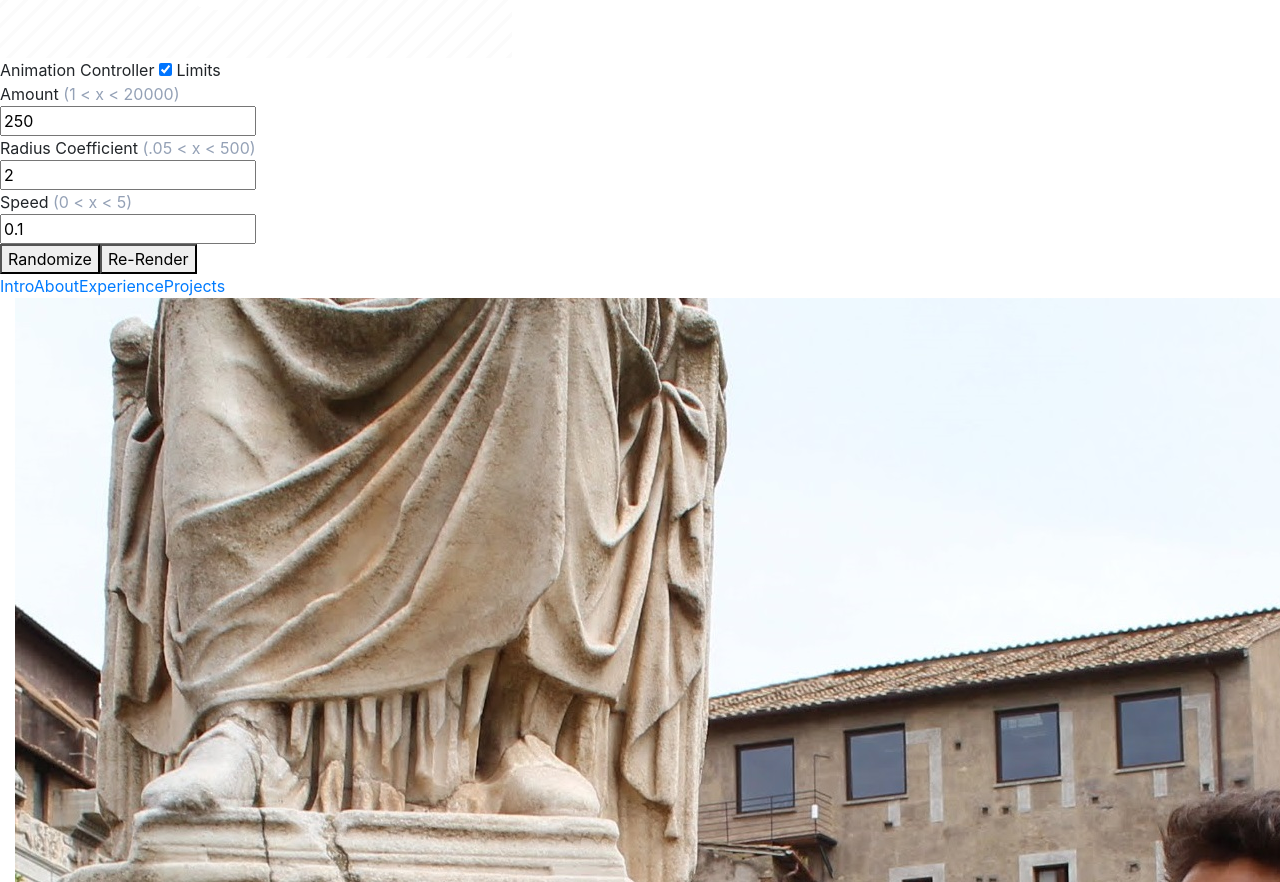
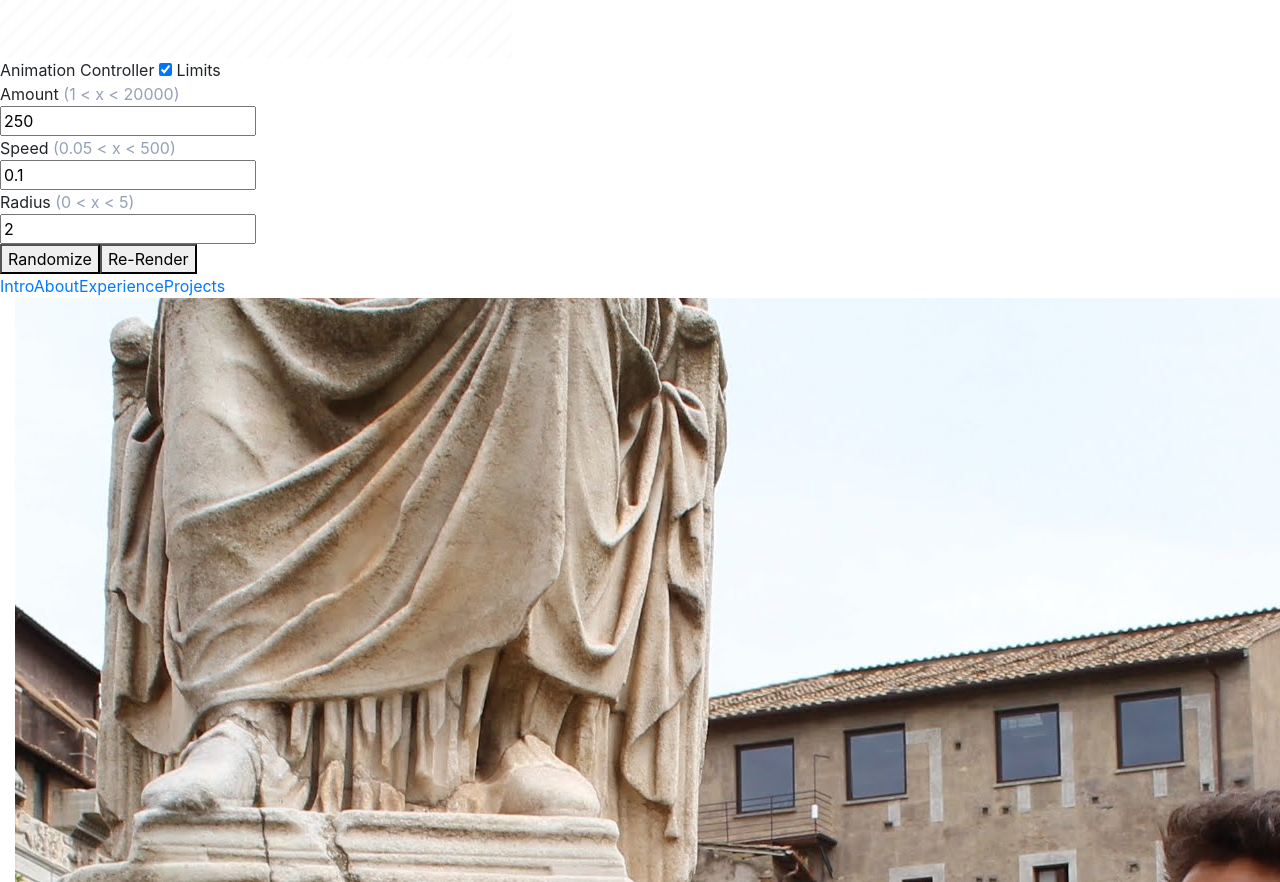
Before and after one commit to neekode/portfolio-v3, a React app: page / in a window 1280 px wide. Shown: the part 1260-2142 px from the top of the page. Built offline with nearby package versions, Linux system fonts and the light colour scheme.

Commit message:
refactored controller inputs using controller input objects

```diff
--- /dev/null
+++ b/src/components/ControllerInput.js
@@ -0,0 +1,19 @@
+import React from "react";
+
+function ControllerInput(props) {
+    const {input, warning, handleChange, isLimited, ballpitVar} = props;
+    return (
+        <div>
+            <div> {input.title} <span style={{color: `${warning ? 'red' : '#94A1B6'}`}}
+                                      className={'limit'}>{isLimited ? input.limitString : ''}</span></div>
+            <input
+                onChange={(e) => handleChange(e, input.limit)}
+                id={input.id}
+                value={ballpitVar}
+                type="text"
+            />
+        </div>
+    );
+}
+
+export default ControllerInput;
--- a/src/components/ControllerRenderer.js
+++ b/src/components/ControllerRenderer.js
@@ -1,29 +1,17 @@
 import React from "react";
 import {useContext, useState} from "react";
 import {ThemeContext} from "../scripts/context";
+import {controllerInputs} from "./../scripts/library";
+import ControllerInput from "./ControllerInput";
 
 function ControllerRenderer(props) {
     const {scrollY, isMobile, isSandbox} = useContext(ThemeContext);
     const {setBallpitVars, ballpitVars, handleRandomize, handleRender, warning, setWarning} = props;
     const [isLimited, setIsLimited] = useState(true);
 
-    const handleChange = (e) => {
+    const handleChange = (e, limit) => {
         let val = e.target.value;
-        let isWarning = false;
-        // Is there a way to simplify this? use a map or something i think.
-        switch (e.target.id) {
-            case "amount":
-                isWarning = val > 20000 || val < 1;
-                break;
-            case "radius":
-                isWarning = val > 500 || val < 0.05;
-                break;
-            case "speed":
-                isWarning = val > 5 || val < 0;
-                break;
-            default:
-                break;
-        }
+        let isWarning = limit(val);
         setWarning({...warning, [e.target.id]: isWarning});
         setBallpitVars({...ballpitVars, [e.target.id]: val});
     };
@@ -35,48 +23,20 @@ function ControllerRenderer(props) {
     return (
         <div id="Controller" className={`${isSandbox ? 'unshown' : ''}`}>
             <div
-                className={`animation-controller ${scrollY > 100 && !isMobile ? 'animation-controller-hidden' : ''} ${isMobile ? 'animation-controller-mobile' : ''}`}
-            >
+                className={`animation-controller ${scrollY > 100 && !isMobile ? 'animation-controller-hidden' : ''} ${isMobile ? 'animation-controller-mobile' : ''}`}>
                 <span className="header"> Animation Controller <span className={"sub-header"}><input type="checkbox"
                                                                                                      checked={isLimited}
                                                                                                      onChange={handleSetLimit}/> Limits </span></span>
-                <div> Amount <span style={{color: `${warning.amount ? 'red' : '#94A1B6'}`}}
-                                   className={'limit'}>{isLimited ? `(1 < x < 20000)` : ''}</span></div>
 
-                <input
-                    onChange={handleChange}
-                    id="amount"
-                    value={ballpitVars.amount}
-                    type="text"
-                />
-
-                <div> Radius Coefficient <span style={{color: `${warning.radius ? 'red' : '#94A1B6'}`}}
-                                               className={'limit'}>{isLimited ? `(.05 < x < 500)` : ''}</span></div>
-
-                <input
-                    onChange={handleChange}
-                    id="radius"
-                    value={ballpitVars.radius}
-                    type="text"
-                />
-                <div> Speed <span style={{color: `${warning.speed ? 'red' : '#94A1B6'}`}}
-                                  className={'limit'}>{isLimited ? `(0 < x < 5)` : ''}</span></div>
-
-                <input
-                    onChange={handleChange}
-                    id="speed"
-                    value={ballpitVars.speed}
-                    type="text"
-                />
-
-                <br/>
+                {controllerInputs.map((input) => <ControllerInput input={input} warning={warning[input.id]}
+                                                                  handleChange={handleChange} isLimited={isLimited}
+                                                                  ballpitVar={ballpitVars[input.id]}/>)}
                 <div>
                     <button onClick={handleRandomize} id="randomer" name="random">
                         Randomize
                     </button>
                     <button disabled={warning.amount || warning.radius || warning.speed} onClick={handleRender}
                             id="renderer" name="render">
-
                         Re-Render
                     </button>
                 </div>
--- a/src/scripts/library.js
+++ b/src/scripts/library.js
@@ -18,6 +18,23 @@ export const themeChange = (el, scrollY, setSection) => {
         setSection(el.current.id);
     }
 }
+
+export const controllerInputs = [{
+    id: 'amount',
+    title: 'Amount',
+    limit: (x) => x > 20000 || x < 1,
+    limitString: '(1 < x < 20000)'
+}, {
+    id: 'speed',
+    title: 'Speed',
+    limit: (x) => x > 500 || x < 0.05,
+    limitString: '(0.05 < x < 500)'
+}, {
+    id: 'radius',
+    title: 'Radius',
+    limit: (x) => x > 5 || x < 0,
+    limitString: '(0 < x < 5)'
+}]
 
 export const jobs = [
     {
```
Also changed, not shown: 1 other file (tests, documents, lock files or other folders).
